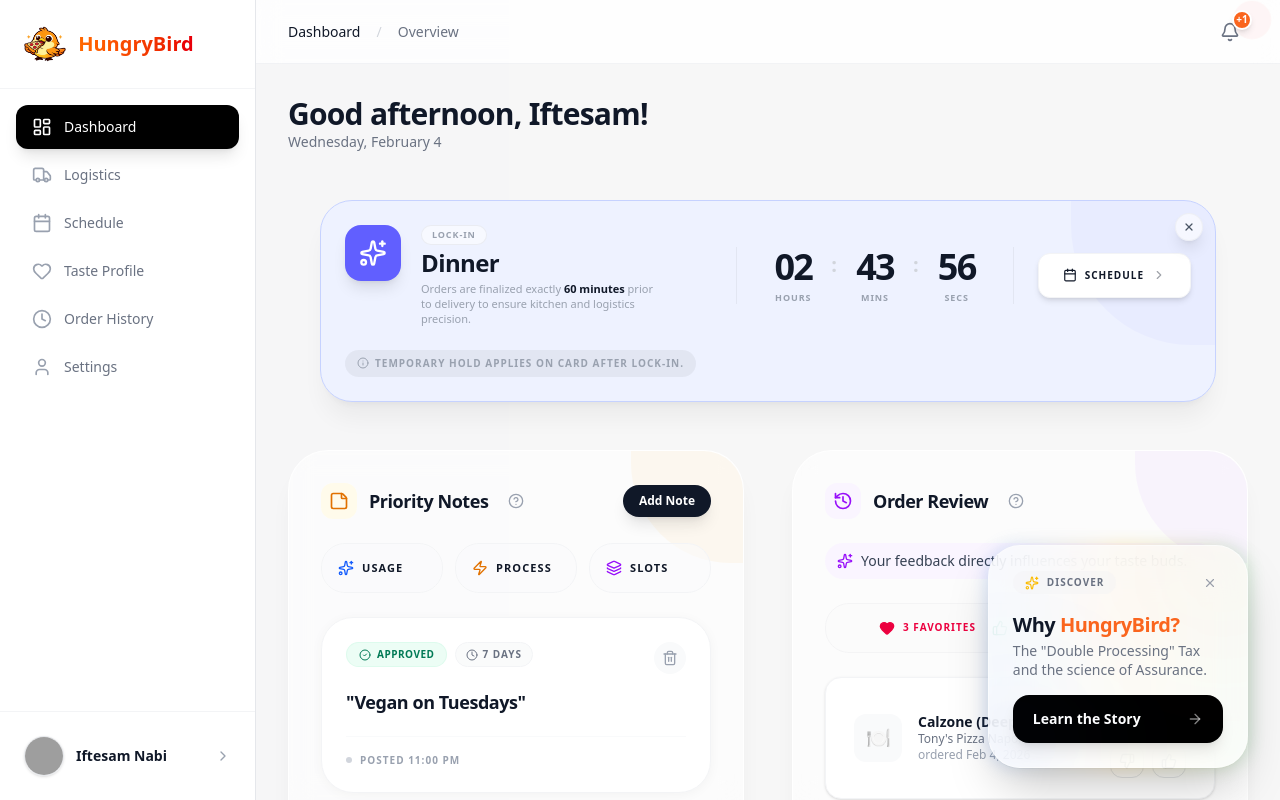
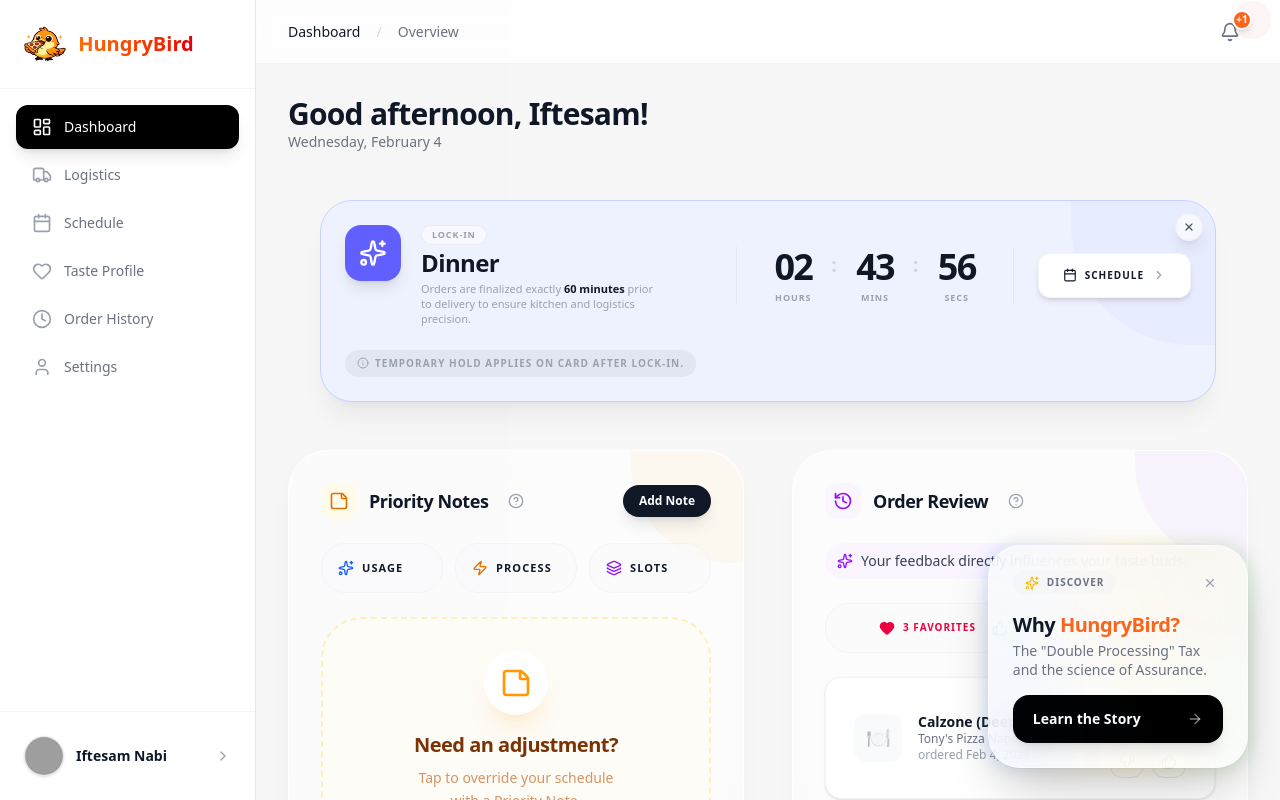
Before and after one commit to iftesam/hungrybird, a Next.js app: page / in a window 1280 px wide. Built offline with nearby package versions, Linux system fonts and the light colour scheme; grey boxes are pictures that could not be loaded.

Commit message:
Remove default Priority Notes to start with clean slate

```diff
--- a/components/providers/AppProvider.js
+++ b/components/providers/AppProvider.js
@@ -76,34 +76,7 @@ const WEEKENDS = ["Sat", "Sun"];
 
 // Default Priority Notes
 // Using static timestamps to avoid hydration errors (server/client mismatch)
-const INITIAL_PRIORITY_NOTES = [
-    {
-        id: 1738467600000, // Static ID
-        text: "Vegan on Tuesdays",
-        status: "approved",
-        createdAt: "2026-02-01T23:00:00.000Z", // Static timestamp
-        expiresAt: "2026-02-08T23:00:00.000Z", // Static expiry (7 days later)
-        durationLabel: "7 Days",
-        tags: {
-            target: "Every Tuesday",
-            cuisine: "Vegan/Vegetarian"
-        },
-        logic: null
-    },
-    {
-        id: 1738467601000, // Static ID
-        text: "I want a spicy beef burger for dinner tomorrow.",
-        status: "approved",
-        createdAt: "2026-02-01T23:00:00.000Z", // Static timestamp
-        expiresAt: "2026-02-04T23:00:00.000Z", // Static expiry (3 days later)
-        durationLabel: "3 Days",
-        tags: {
-            target: "Tomorrow's Dinner",
-            cuisine: "Custom Request"
-        },
-        logic: null
-    }
-];
+const INITIAL_PRIORITY_NOTES = [];
 
 // Populate Schedule
 DAYS.forEach(day => {
```
